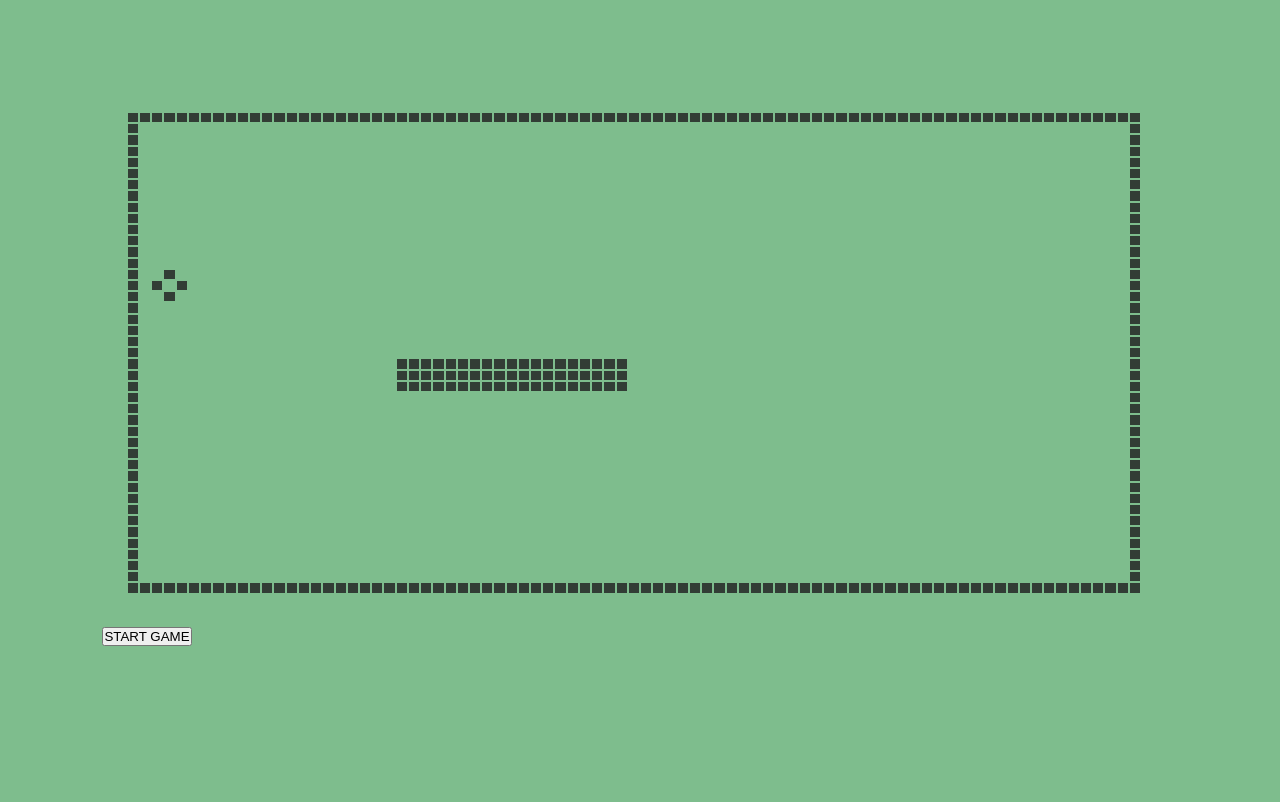
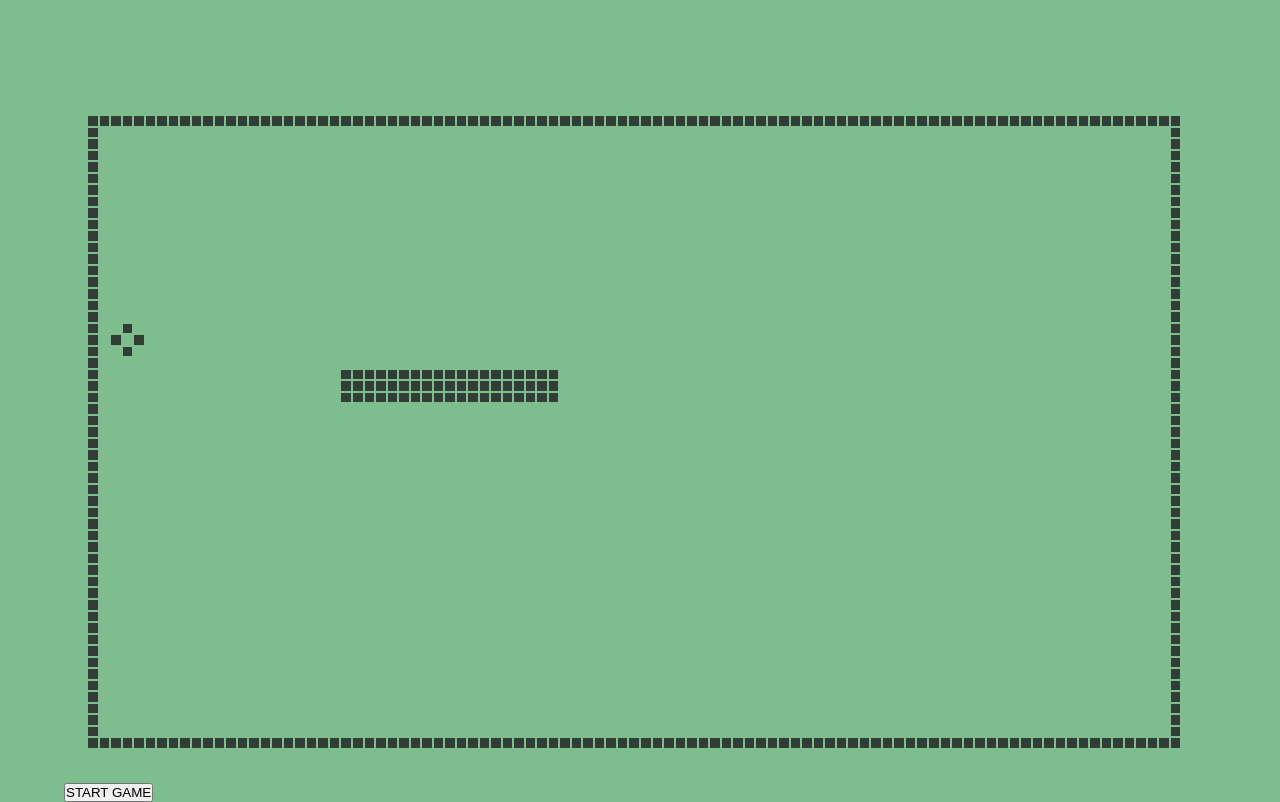
Before and after one commit to jupiter-desphy/nokia-snake, a React (Create React App) app in the folder snake-app/: page /snake1 in a window 1280 px wide. Built offline with nearby package versions, Linux system fonts and the light colour scheme.

Commit message:
changed speed, board dimensions, and scoring to match original snake 2

```diff
--- a/snake-app/src/constants.js
+++ b/snake-app/src/constants.js
@@ -12,10 +12,10 @@ const SNAKE_II_START = [
     [7, 6, 'R', 'hungry'],
     [6, 6, 'R', 'hungry']
 ];
-const SPEED_START = 250;
+const SPEED_START = 200;
 const PREY_START = [[null, null], [null, null], null];
 const PREY_NA = [['N/A', 'N/A'], ['N/A', 'N/A'], 'N/A'];
-const COLUMNS = 22;
-const ROWS = 12;
+const COLUMNS = 25;
+const ROWS = 15;
 
 export { SNAKE_I_START, SNAKE_II_START, SPEED_START, PREY_START, PREY_NA, COLUMNS, ROWS }
--- a/snake-app/src/global.css
+++ b/snake-app/src/global.css
@@ -17,18 +17,18 @@ body {
 }
 
 .screen {
-  width: 84vw;
-  height: 42vw;
+  width: 90vw;
+  height: 54vw;
   display: grid;
-  grid-template-columns: repeat(22, 1fr);
-  grid-template-rows: repeat(12, 1fr);
+  grid-template-columns: repeat(25, 1fr);
+  grid-template-rows: repeat(15, 1fr);
 }
 
 .scoreboard {
-  width: 84vw;
-  height: 7vw;
+  width: 90vw;
+  height: 7.2vw;
   display: grid;
-  grid-template-columns: repeat(22, 1fr);
+  grid-template-columns: repeat(25, 1fr);
   grid-template-rows: 1;
 }
 
--- a/snake-app/src/pages/snake2.jsx
+++ b/snake-app/src/pages/snake2.jsx
@@ -25,8 +25,8 @@ export function SnakeII() {
     const [blinkOn, setBlinkOn] = useState(false);
     const [prey, setPrey] = useState(PREY_START);
     const [preyTimer, setPreyTimer] = useState(0);
-    // const [paused, setPaused] = useState(false);
-    // const [pausedSpeed, setPausedSpeed] = useState(null);
+    const [paused, setPaused] = useState(false);
+    const [pausedSpeed, setPausedSpeed] = useState(null);
 
     /* FUNCTIONS */
 
@@ -61,17 +61,18 @@ export function SnakeII() {
         setGameOver(true);
     }
 
-    // const pause = () => {
-    //     if (paused) {
-    //         setPausedSpeed(speed);
-    //         setSpeed(0);
-    //     }
+    const pauseGame = () => {
+        setPaused(!paused);
+    }
 
-    //     if (!paused) {
-    //         setSpeed(pausedSpeed)
-    //     }
-    //     setPaused(!paused);
-    // }
+            // if (paused) {
+        //     setPausedSpeed(speed);
+        //     setSpeed(0);
+        // }
+
+        // if (!paused) {
+        //     setSpeed(pausedSpeed)
+        // }
 
 
     const blink = () => {
@@ -167,7 +168,7 @@ export function SnakeII() {
                 break;
             case 40: moveDown();
                 break;
-            case 32: startGame();
+            case 32: pauseGame();
                 break;
             default: ;
         }
```
